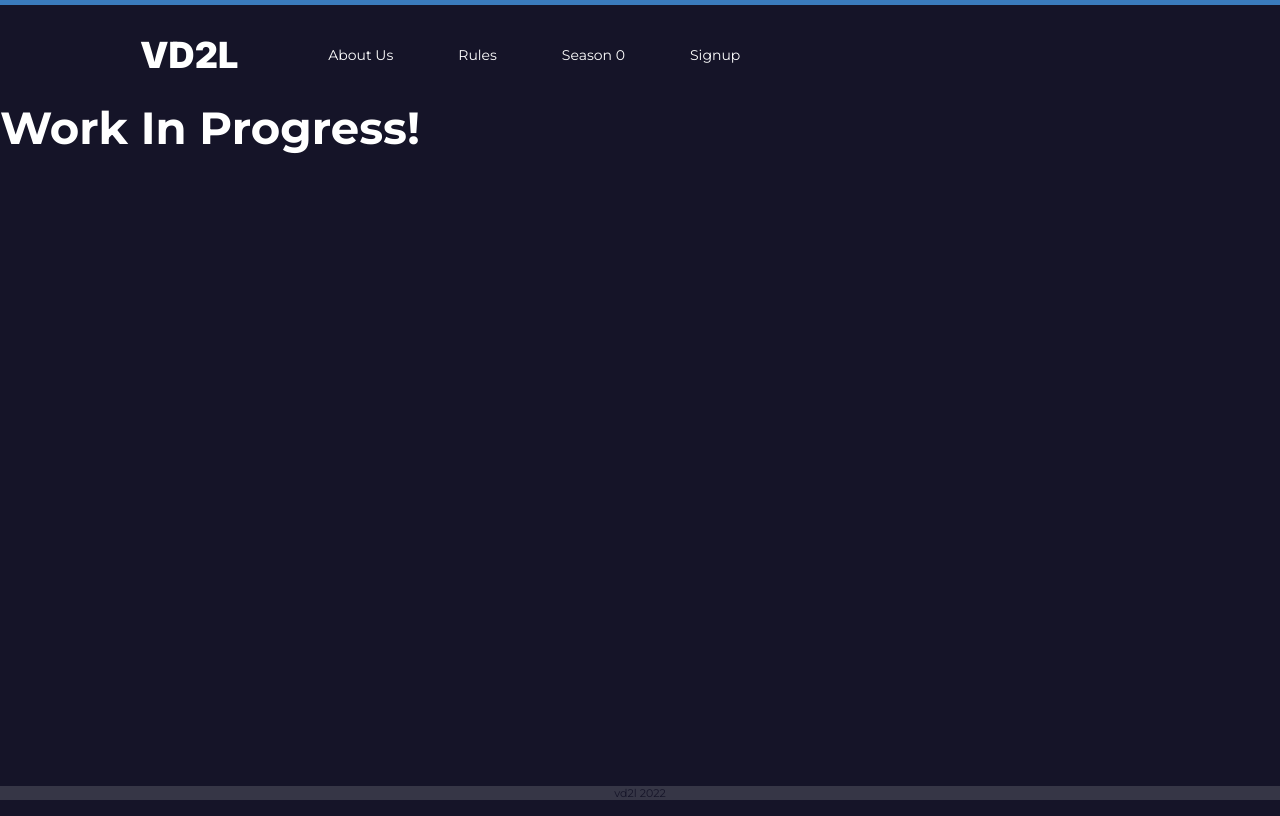
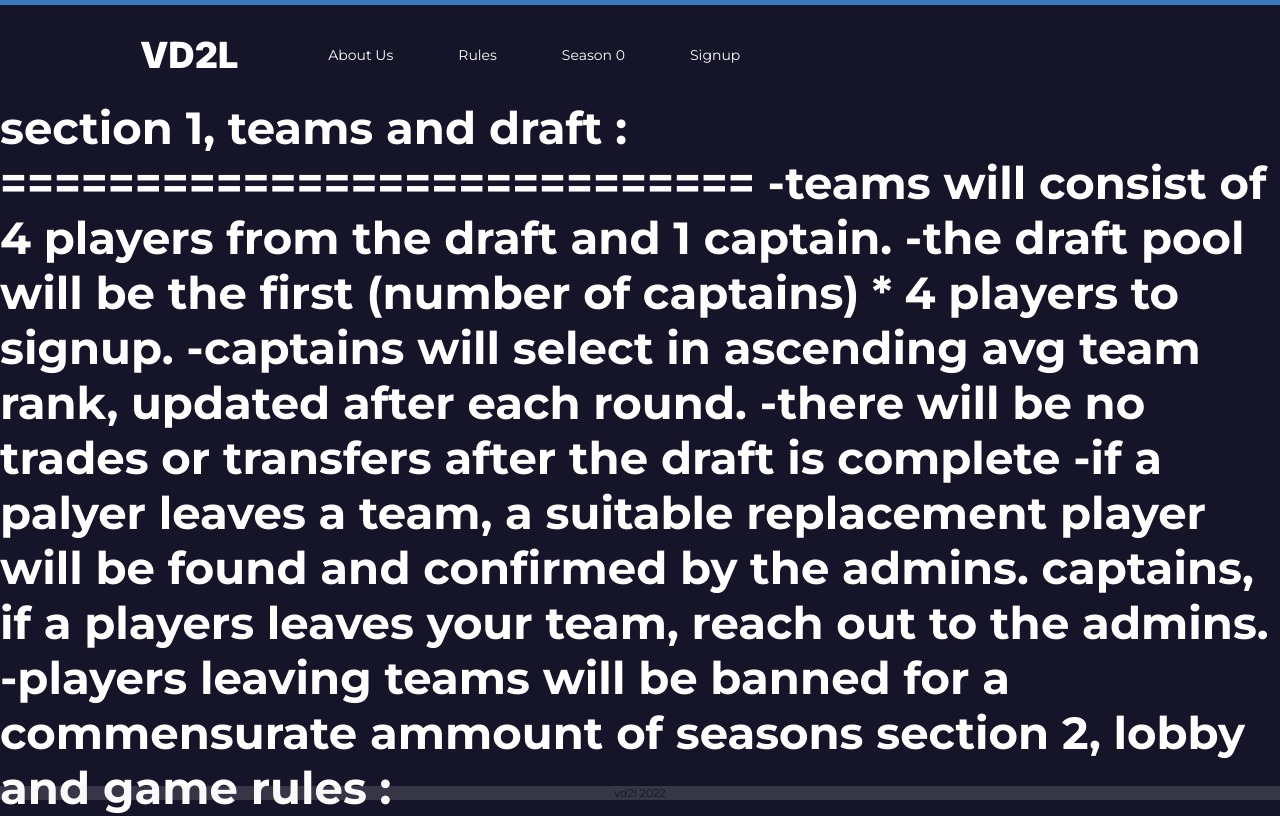
Before and after one commit to Yangjas4/VD2L-Website, a React (Vite) app in the folder vd2l/: page /rules in a window 1280 px wide. Shown: the top 816 px of the page. Built offline with nearby package versions, Linux system fonts and the light colour scheme.

Commit message:
update rules

```diff
--- a/vd2l/src/Pages/Rules.jsx
+++ b/vd2l/src/Pages/Rules.jsx
@@ -6,7 +6,49 @@ export default function Rules() {
     return (
         <div className="rules">
             <Navbar />
-            <p className="season-no">Work In Progress!</p>
+            <p className="season-no">
+                section 1, teams and draft :
+                ============================
+
+                -teams will consist of 4 players from the draft and 1 captain.
+
+                -the draft pool will be the first (number of captains) * 4 players to signup.
+
+                -captains will select in ascending avg team rank, updated after each round.
+
+                -there will be no trades or transfers after the draft is complete
+
+                -if a palyer leaves a team, a suitable replacement player will be found and
+                confirmed by the admins. captains, if a players leaves your team, reach out to
+                the admins.
+
+                -players leaving teams will be banned for a commensurate ammount of seasons
+
+
+                section 2, lobby and game rules :
+                =================================
+
+                -matches default time will be wednesday at 8pm est.
+
+                -captains should communicate before the match starts about lobby creation.
+
+                -if the game cannot be played then, captains may reschedule that weeks game.
+
+                - on the website, flip a coin, the winning team makes a selection, and then
+                the losing team makes a selection
+
+                /************************
+                you can pick to be either team in this scenario;
+                team a bans
+                team b bans
+                team a picks
+                team b picks
+
+                you can pick to have your map selection be played first or second
+                ************************/
+
+                -after the series has been played, both captains submit results in the discord
+            </p>
             <Footer />
         </div>
     )
```
